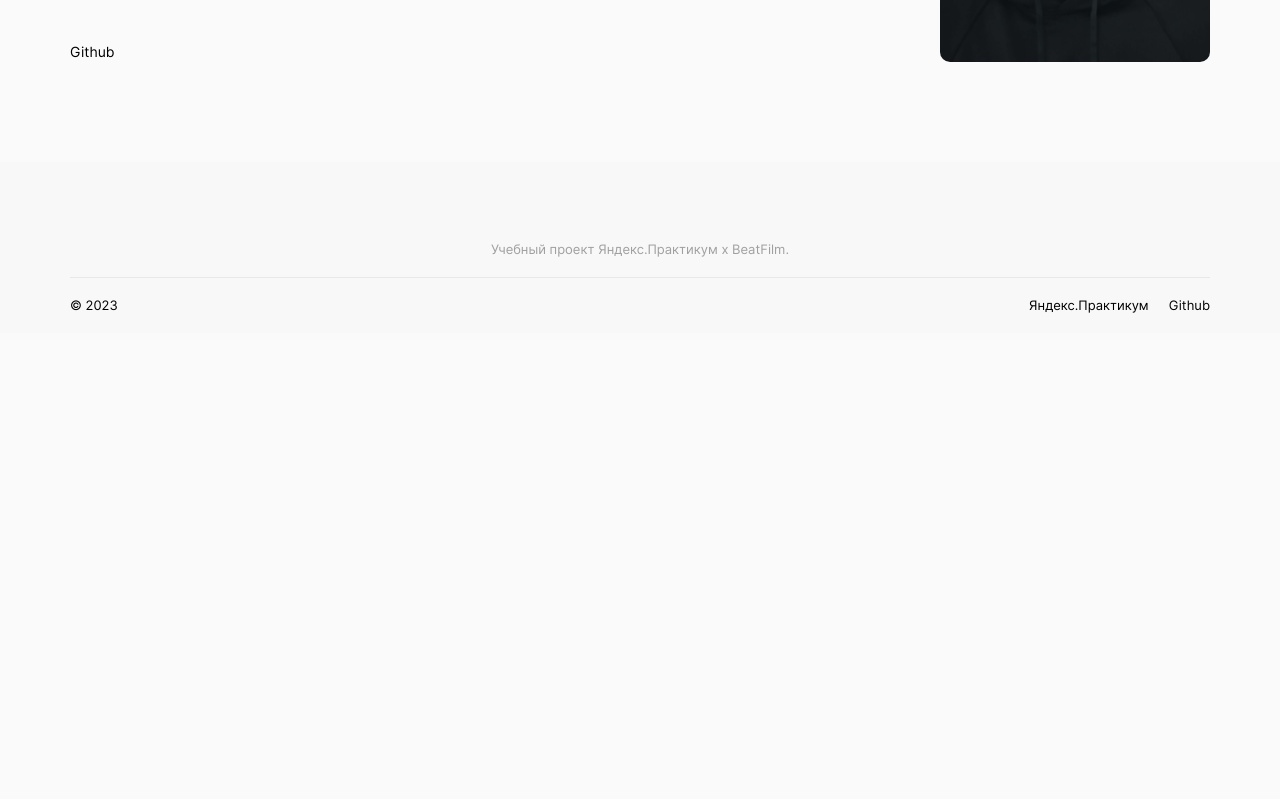
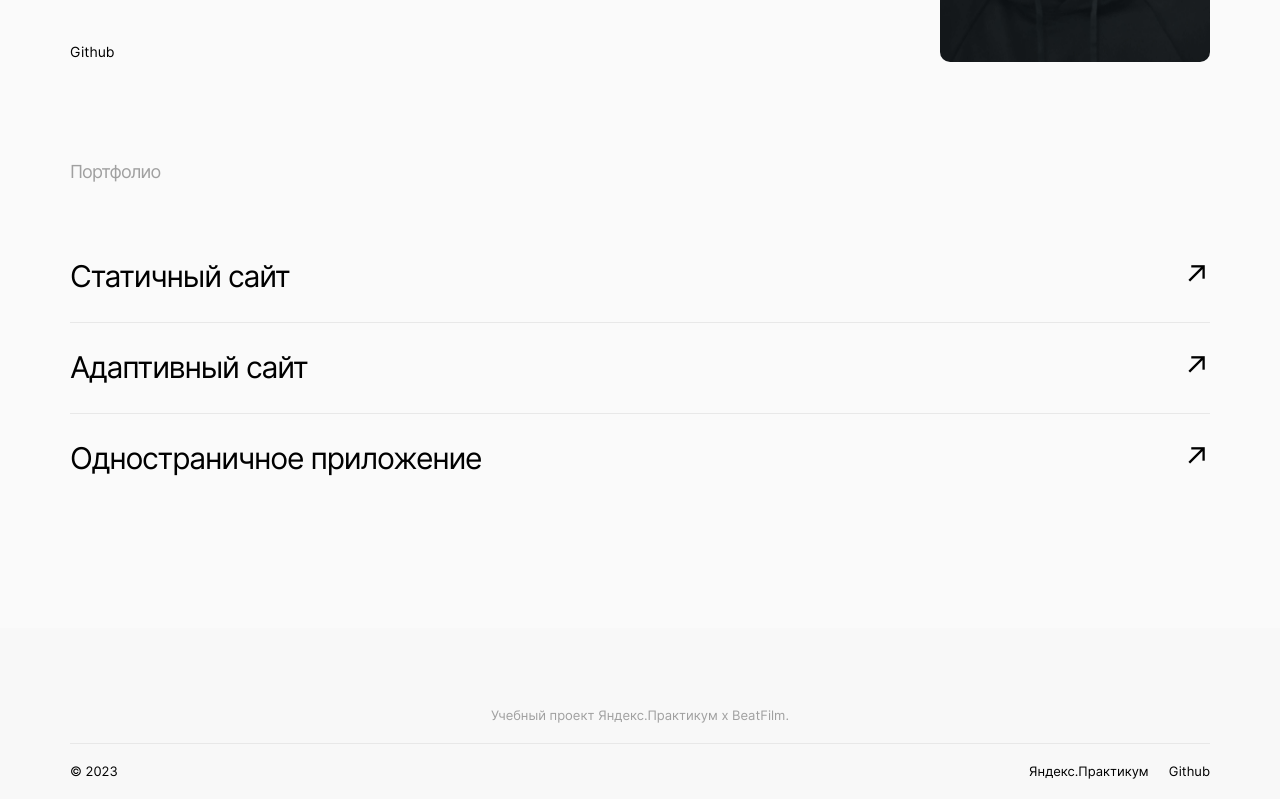
Before and after one commit to rastereo/movies-explorer-frontend, a React (Create React App) app: page / in a window 1280 px wide. Shown: the part 2351-3150 px from the top of the page. Before the commit the page ends 2684 px from the top, so only its background shows below. Built offline with nearby package versions, Linux system fonts and the light colour scheme.

Commit message:
feat: create portfolio component

```diff
--- a/src/blocks/main/main.css
+++ b/src/blocks/main/main.css
@@ -4,5 +4,6 @@
     "promo"
     "about-project"
     "techs"
-    "about-me";
+    "about-me"
+    "portfolio";
 }
--- /dev/null
+++ b/src/blocks/nav-tab/_size/nav-tab_size_small.css
@@ -0,0 +1,8 @@
+.nav-tab_size_small {
+  color: var(--dark-grey);
+  font-size: 18px;
+  font-weight: 400;
+  line-height: 1.11;
+  border: none;
+  padding: 0;
+}
--- /dev/null
+++ b/src/blocks/portfolio/__link/_border/portfolio__link_border_none.css
@@ -0,0 +1,3 @@
+.portfolio__link_border_none {
+  border: none;
+}
--- /dev/null
+++ b/src/blocks/portfolio/__link/portfolio__link.css
@@ -0,0 +1,11 @@
+.portfolio__link {
+  display: block;
+  font-size: 30px;
+  line-height: 1.66;
+  letter-spacing: -1.2px;
+  border-bottom: 1px solid var(--regular-grey);
+  display: flex;
+  justify-content: space-between;
+  align-items: center;
+  padding: 20px 0;
+}
--- /dev/null
+++ b/src/blocks/portfolio/__links/portfolio__links.css
@@ -0,0 +1,3 @@
+.portfolio__links {
+  padding-top: 50px;
+}
--- /dev/null
+++ b/src/blocks/portfolio/portfolio.css
@@ -0,0 +1,5 @@
+.portfolio {
+  padding: 0 var(--side-padding) 125px;
+
+  grid-area: portfolio;
+}
--- a/src/components/Main/Main.jsx
+++ b/src/components/Main/Main.jsx
@@ -3,6 +3,7 @@ import Promo from './Promo/Promo';
 import AboutProject from './AboutProject/AboutProject';
 import Techs from './Techs/Techs';
 import AboutMe from './AboutMe/AboutMe';
+import Portfolio from './Portfolio/Portfolio';
 
 /**
  * Компонент страницы «О проекте». Он будет содержать только презентационные
@@ -16,6 +17,7 @@ function Main() {
       <AboutProject />
       <Techs />
       <AboutMe />
+      <Portfolio />
     </main>
   );
 }
--- a/src/components/Main/NavTab/NavTab.css
+++ b/src/components/Main/NavTab/NavTab.css
@@ -1,3 +1,4 @@
 /** Nav-tab **/
 
 @import url(../../../blocks/nav-tab/nav-tab.css);
+@import url(../../../blocks/nav-tab/_size/nav-tab_size_small.css);
--- a/src/components/Main/NavTab/NavTab.jsx
+++ b/src/components/Main/NavTab/NavTab.jsx
@@ -4,14 +4,14 @@ import './NavTab.css';
 
 /**
  * Компонент с навигацией по странице «О проекте».
- * @param {object} props
- * @returns {React.ReactElement} <Promo />
+ * @param {props} props
+ * @returns {React.ReactElement} <NavTab />
  */
 function NavTab(props) {
-  const { title } = props;
+  const { title, isSmall } = props;
 
   return (
-    <h2 className="nav-tab">
+    <h2 className={`nav-tab ${isSmall && 'nav-tab_size_small'}`}>
       {title}
     </h2>
   );
@@ -19,9 +19,18 @@ function NavTab(props) {
 
 NavTab.propTypes = {
   /**
-   * title String - Текст в заголовке h2.
+   * title String - Текст в заголовке.
   */
   title: PropTypes.string.isRequired,
+  /**
+   * isSmall Boolean - Необязательный пропс который добовляет класс
+   * к заголовку, делая его меньше, серого цвета и без бордера.
+   */
+  isSmall: PropTypes.bool,
+};
+
+NavTab.defaultProps = {
+  isSmall: false,
 };
 
 export default NavTab;
--- /dev/null
+++ b/src/components/Main/Portfolio/Portfolio.css
@@ -0,0 +1,6 @@
+/** Portfolio **/
+
+@import url(../../../blocks/portfolio/portfolio.css);
+@import url(../../../blocks/portfolio/__links/portfolio__links.css);
+@import url(../../../blocks/portfolio/__link/portfolio__link.css);
+@import url(../../../blocks/portfolio/__link/_border/portfolio__link_border_none.css);
--- /dev/null
+++ b/src/components/Main/Portfolio/Portfolio.jsx
@@ -0,0 +1,53 @@
+import { Link } from 'react-router-dom';
+
+import './Portfolio.css';
+import NavTab from '../NavTab/NavTab';
+
+/**
+ * Компонент со ссылками на другие проекты.
+ * @returns {React.ReactElement} <Portfolio />
+ */
+function Portfolio() {
+  return (
+    <section className="portfolio">
+      <NavTab title="Портфолио" isSmall />
+      <ul className="portfolio__links list">
+        <li>
+          <Link
+            to="https://github.com/rastereo/how-to-learn"
+            className="portfolio__link link"
+            target="_blank"
+            rel="noreferrer"
+          >
+            Статичный сайт
+            <span>↗</span>
+          </Link>
+        </li>
+        <li>
+          <Link
+            to="https://rastereo.github.io/russian-travel"
+            className="portfolio__link link"
+            target="_blank"
+            rel="noreferrer"
+          >
+            Адаптивный сайт
+            <span>↗</span>
+          </Link>
+        </li>
+        <li>
+          <Link
+            to="https://rastereo.nomoreparties.sbs"
+            className="portfolio__link portfolio__link_border_none link"
+            target="_blank"
+            rel="noreferrer"
+          >
+            Одностраничное приложение
+            <span>↗</span>
+          </Link>
+        </li>
+      </ul>
+    </section>
+  );
+}
+
+export default Portfolio;
```
